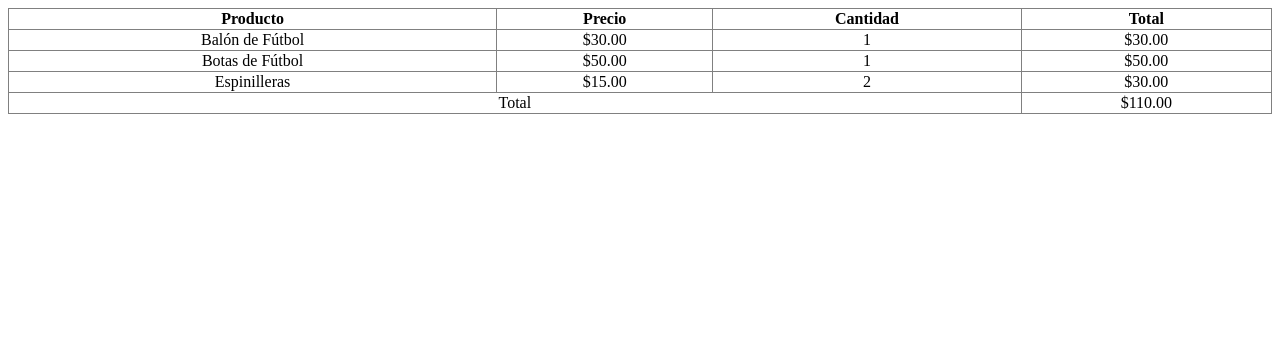
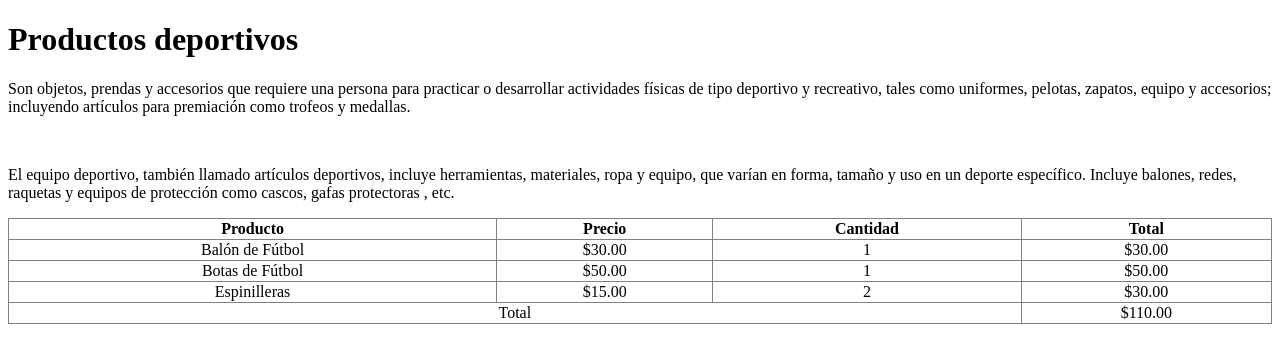
Before and after one commit to JuanDavidTombe/juan-david-1003418474, a plain HTML site: page compra.html in a window 1280 px wide. Drawn offline with Linux system fonts and the light colour scheme.

```diff
--- a/compra.html
+++ b/compra.html
@@ -6,8 +6,12 @@
     <title>Document</title>
 </head>
 <body>
+    <h1>Productos deportivos</h1>
     <table border="1" style="width: 100%; border-collapse: collapse; text-align: center;">
         <thead>
+            <p>Son objetos, prendas y accesorios que requiere una persona para practicar o desarrollar actividades físicas de tipo deportivo y recreativo, tales como uniformes, pelotas, zapatos, equipo y accesorios; incluyendo artículos para premiación como trofeos y medallas.</p>
+            <br>
+            <p>El equipo deportivo, también llamado artículos deportivos, incluye herramientas, materiales, ropa y equipo, que varían en forma, tamaño y uso en un deporte específico. Incluye balones, redes, raquetas y equipos de protección como cascos, gafas protectoras , etc.</p>
             <tr>
                 <th>Producto</th>
                 <th>Precio</th>
```
Also changed, not shown: contactos.html (+4 -4 lines).
